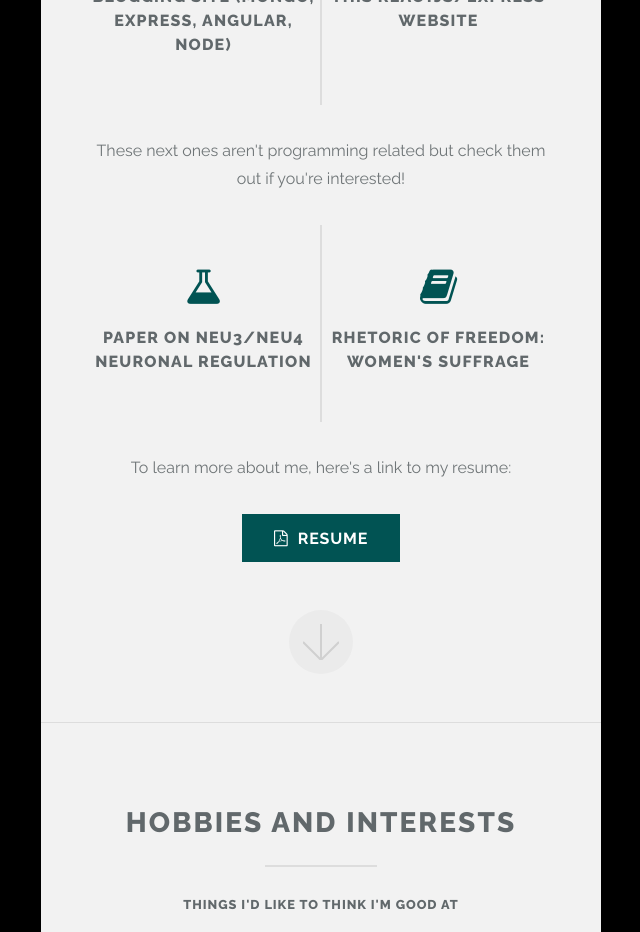
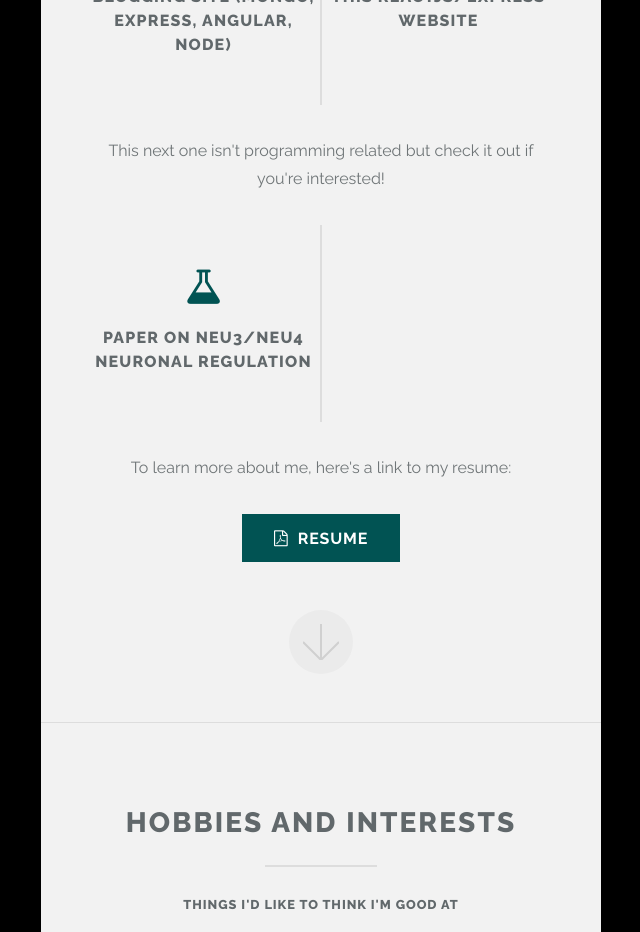
Before and after one commit to hywu1996/react_Harry, a React app in the folder client/: page / in a window 1280 px wide. Shown: the part 2680-3612 px from the top of the page, without its empty margins (319-959 px from the left). Built offline with nearby package versions, Linux system fonts and the light colour scheme.

Commit message:
remove rhetoric article

```diff
--- a/client/src/Components/Resume.js
+++ b/client/src/Components/Resume.js
@@ -79,8 +79,8 @@ const Resume = () => (
           </li>
         </ul>
         <p>
-          These next ones aren't programming related but check them out if
-          you're interested!
+          This next one isn't programming related but check it out if you're
+          interested!
         </p>
         <ul className="icons-grid">
           <li>
@@ -90,15 +90,6 @@ const Resume = () => (
             >
               <span className="icon major fa-flask"></span>
               <h3>Paper on Neu3/Neu4 Neuronal Regulation</h3>
-            </a>
-          </li>
-          <li>
-            <a
-              href="https://drive.google.com/open?id=1_1Pjz5edqzx1VTbevh4GrNGywz_6sByn"
-              target="_blank"
-            >
-              <span className="icon major fa-book"></span>
-              <h3>Rhetoric of Freedom: Women's Suffrage</h3>
             </a>
           </li>
         </ul>
```
